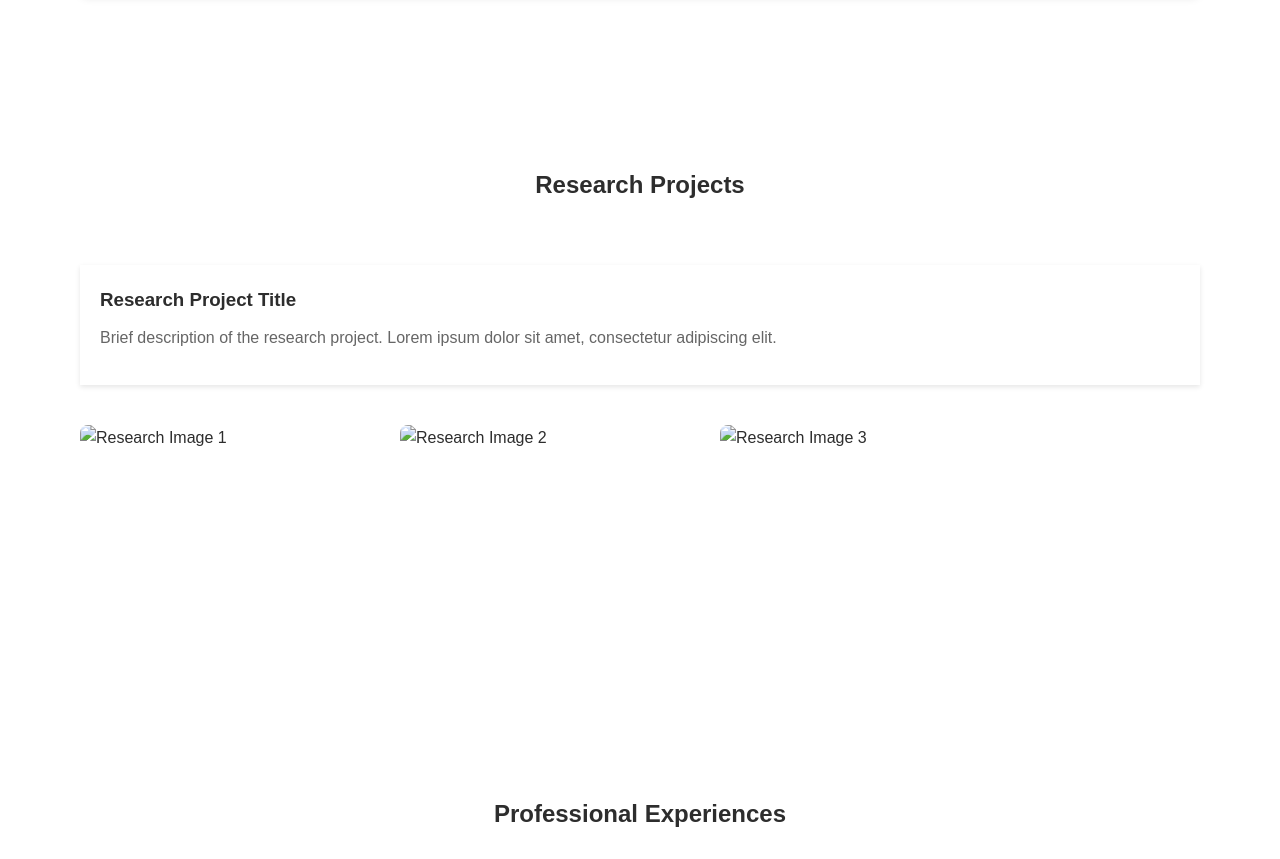
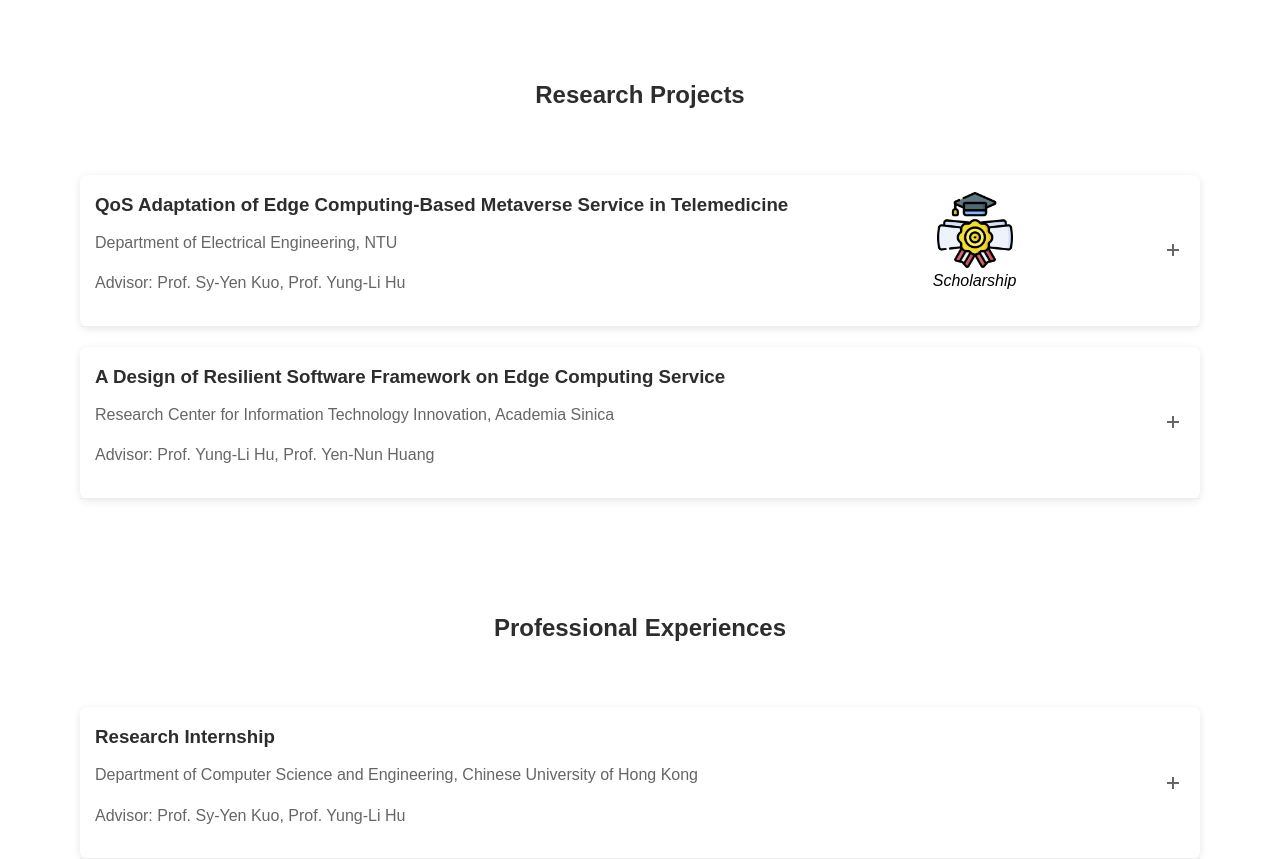
Before and after one commit to AlexLu0419/AlexLu0419.github.io, a plain HTML site: page index.html in a window 1280 px wide. Shown: the part 1938-2797 px from the top of the page. Drawn offline with Linux system fonts and the light colour scheme.

Commit message:
add image

```diff
--- a/index.html
+++ b/index.html
@@ -157,6 +157,7 @@
             position: sticky;
             top: 0;
             z-index: 1000;
+            margin-bottom: 20px;
         }
 
         .nav-container {
@@ -194,12 +195,12 @@
 
         /* Section Styles */
         section {
-            padding: 50px 0;
+            padding: 20px 0;
         }
 
         .section-title {
             text-align: center;
-            margin-bottom: 40px;
+            margin-bottom: 20px;
         }
 
         /* Card Styles */
@@ -254,6 +255,15 @@
             font-weight: 500;
             margin: 0;
             color: #333;
+        }
+
+        .icon-image {
+            display: block;
+            margin-left: auto;
+            margin-right: auto;
+            width: 76px;
+            height: 76px;
+            position: relative;
         }
 
         .expand-icon {
@@ -502,6 +512,7 @@
                 <br>
                 <p class="researchinterest"><strong>Research Interest</strong></p>
                 <p class="researchinterest">Software Architecture for Resilient AI Services; Information Systems and Natural Language Processing in Finance</p>
+                <!-- <br> -->
                 <p class="coursework"><strong>Relevant Coursework</strong></p>
                 <p class="coursework">Discrete Mathematics; Data Structures and Algorithms; Operating Systems; Computer Networks; Machine Learning; Computer Vision; Deep Learning for Human Language Processing (Special Project)</p>
                 <a href="mailto:alexlyu0419@gmail.com" class="hire-button">Contact Me</a>
@@ -617,12 +628,43 @@
         <div class="container">
             <h2 class="section-title">Research Projects</h2>
             <div class="card">
-                <div class="card-content">
-                    <h3>Research Project Title</h3>
-                    <p>Brief description of the research project. Lorem ipsum dolor sit amet, consectetur adipiscing
-                        elit.</p>
+                <div class="expandable-card">
+                    <div class="card-header">
+                        <div>
+                            <h3>QoS Adaptation of Edge Computing-Based Metaverse Service in Telemedicine</h3>
+                            <p>Department of Electrical Engineering, NTU</p>
+                            <p>Advisor: Prof. Sy-Yen Kuo, Prof. Yung-Li Hu</p>
+                        </div>
+                        <div>
+                            <img src="./img/scholarship.png" class="icon-image" />
+                            <p style="color:black"><i>Scholarship</i></p>
+                        </div>
+                        <div class="expand-icon"></div>
+                    </div>
+                    <div class="card-content-expandable">
+                        <div class="card-content-inner">
+                            <p><strong>Abstract: </strong></p>
+                            <a href="https://www.w3schools.com/" target="_blank">Paper Link</a>
+                        </div>
+                    </div>
                 </div>
-                <div class="gallery-container">
+                <div class="expandable-card">
+                    <div class="card-header">
+                        <div>
+                            <h3>A Design of Resilient Software Framework on Edge Computing Service</h3>
+                            <p>Research Center for Information Technology Innovation, Academia Sinica</p>
+                            <p>Advisor: Prof. Yung-Li Hu, Prof. Yen-Nun Huang</p>
+                        </div>
+                        <div class="expand-icon"></div>
+                    </div>
+                    <div class="card-content-expandable">
+                        <div class="card-content-inner">
+                            <p><strong>Abstract: </strong></p>
+                            <a href="https://www.w3schools.com/" target="_blank">Paper Link</a>
+                        </div>
+                    </div>
+                </div>
+                <!-- <div class="gallery-container">
                     <div class="gallery">
                         <div class="gallery-item">
                             <img src="/api/placeholder/300/200" alt="Research Image 1">
@@ -646,7 +688,7 @@
                             </div>
                         </div>
                     </div>
-                </div>
+                </div> -->
             </div>
         </div>
     </section>
@@ -656,18 +698,19 @@
             <div class="container">
                 <h2 class="section-title">Professional Experiences</h2>
                 <div class="card">
-                    <div class="card-content">
-                        <h3>Course Title</h3>
-                        <p>Institution, Semester/Year</p>
-                        <p>Brief description of the course content and your role.</p>
-                    </div>
-                    <div class="gallery-container">
-                        <div class="gallery">
-                            <div class="gallery-item">
-                                <img src="/api/placeholder/300/200" alt="Course Image 1">
+                    <div class="expandable-card">
+                        <div class="card-header">
+                            <div>
+                                <h3>Research Internship</h3>
+                                <p>Department of Computer Science and Engineering, Chinese University of Hong Kong</p>
+                                <p>Advisor: Prof. Sy-Yen Kuo, Prof. Yung-Li Hu</p>
                             </div>
-                            <div class="gallery-item">
-                                <img src="/api/placeholder/300/200" alt="Course Image 2">
+                            <div class="expand-icon"></div>
+                        </div>
+                        <div class="card-content-expandable">
+                            <div class="card-content-inner">
+                                <p><strong>Abstract: </strong></p>
+                                <a href="https://www.w3schools.com/" target="_blank">Paper Link</a>
                             </div>
                         </div>
                     </div>
```
Also changed, not shown: img/scholarship.png (added).
